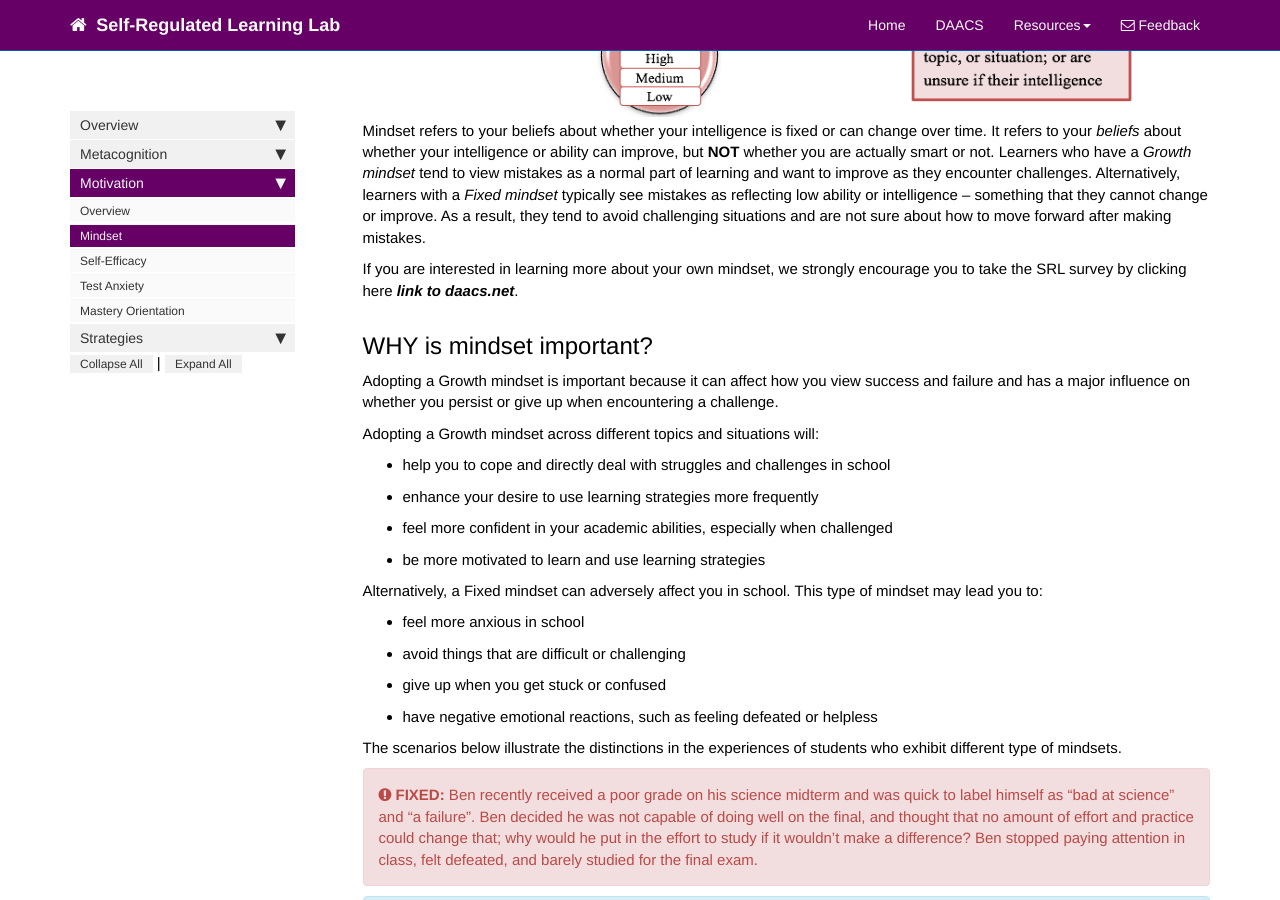
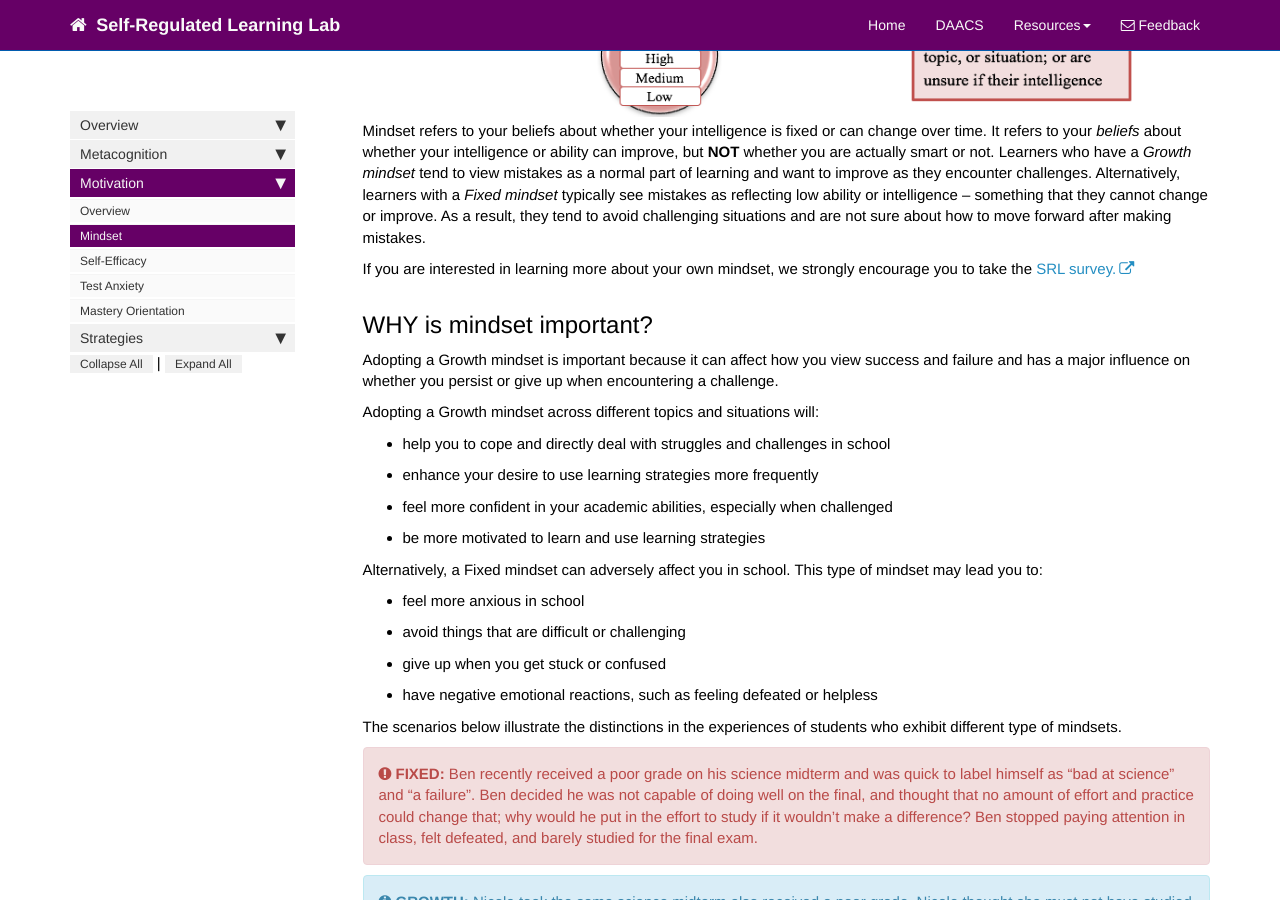
Before and after one commit to dfranklin02/SRL, a Jekyll site: the page built from docs/pages/motivation/mindset.md, in a window 1280 px wide and 900 px high, scrolled down 570 px. Built offline with Jekyll 4.4.1, drawn with Linux system fonts in a browser that asks for light colours; nearby versions of some CDN libraries; comment, search, counter and statistics services are not loaded.

Commit message:
Update mindset.md

```diff
--- a/docs/pages/motivation/mindset.md
+++ b/docs/pages/motivation/mindset.md
@@ -18,7 +18,7 @@ toc: false
 
 Mindset refers to your beliefs about whether your intelligence is fixed or can change over time. It refers to your *beliefs* about whether your intelligence or ability can improve, but **NOT** whether you are actually smart or not. Learners who have a *Growth mindset* tend to view mistakes as a normal part of learning and want to improve as they encounter challenges. Alternatively, learners with a *Fixed mindset* typically see mistakes as reflecting low ability or intelligence – something that they cannot change or improve. As a result, they tend to avoid challenging situations and are not sure about how to move forward after making mistakes.
 
-If you are interested in learning more about your own mindset, we strongly encourage you to take the SRL survey by clicking here ***link to daacs.net***.
+If you are interested in learning more about your own mindset, we strongly encourage you to take the <a href="https://demo.daacs.net/">SRL survey.</a>
 
 ## WHY is mindset important?
 Adopting a Growth mindset is important because it can affect how you view success and failure and has a major influence on whether you persist or give up when encountering a challenge.
```
